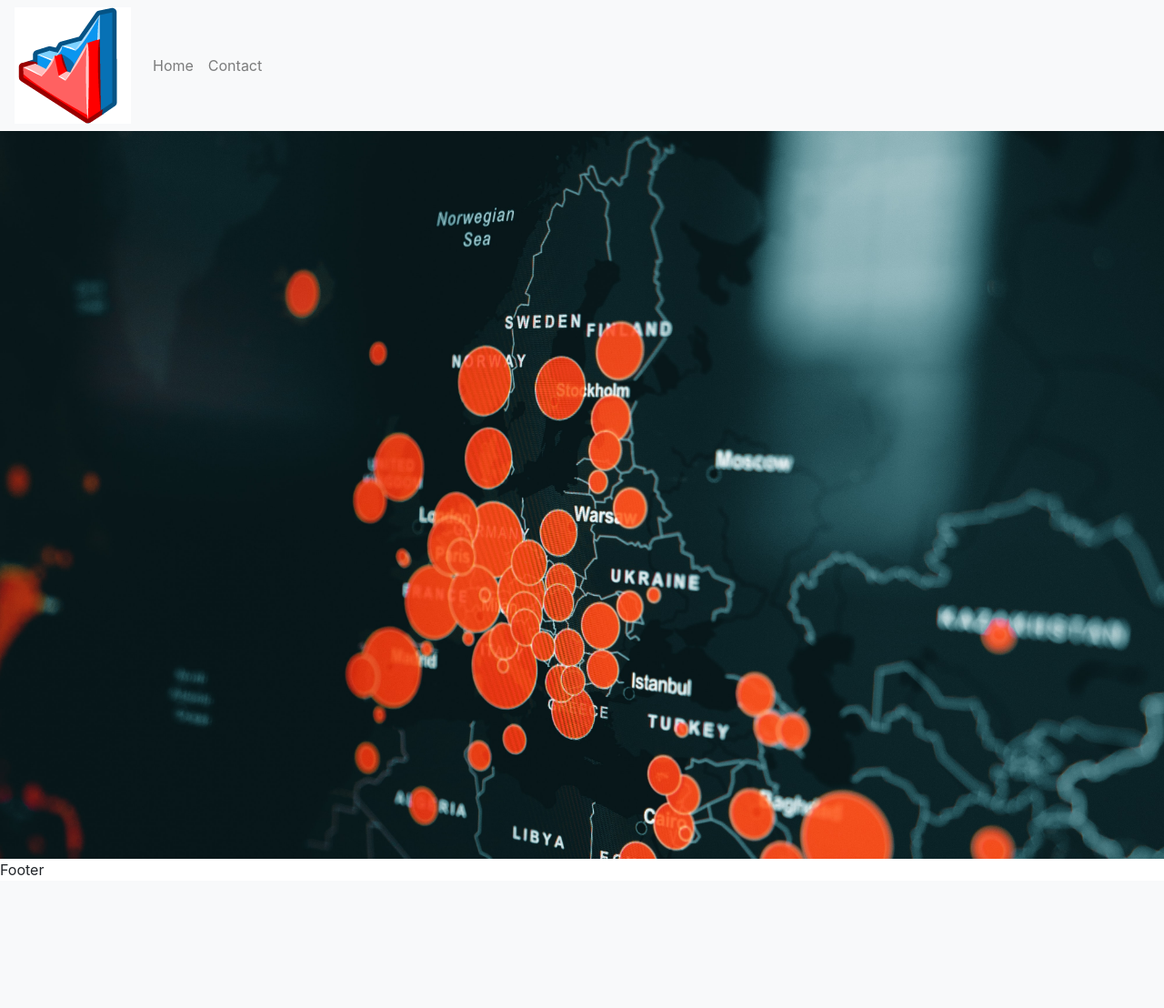
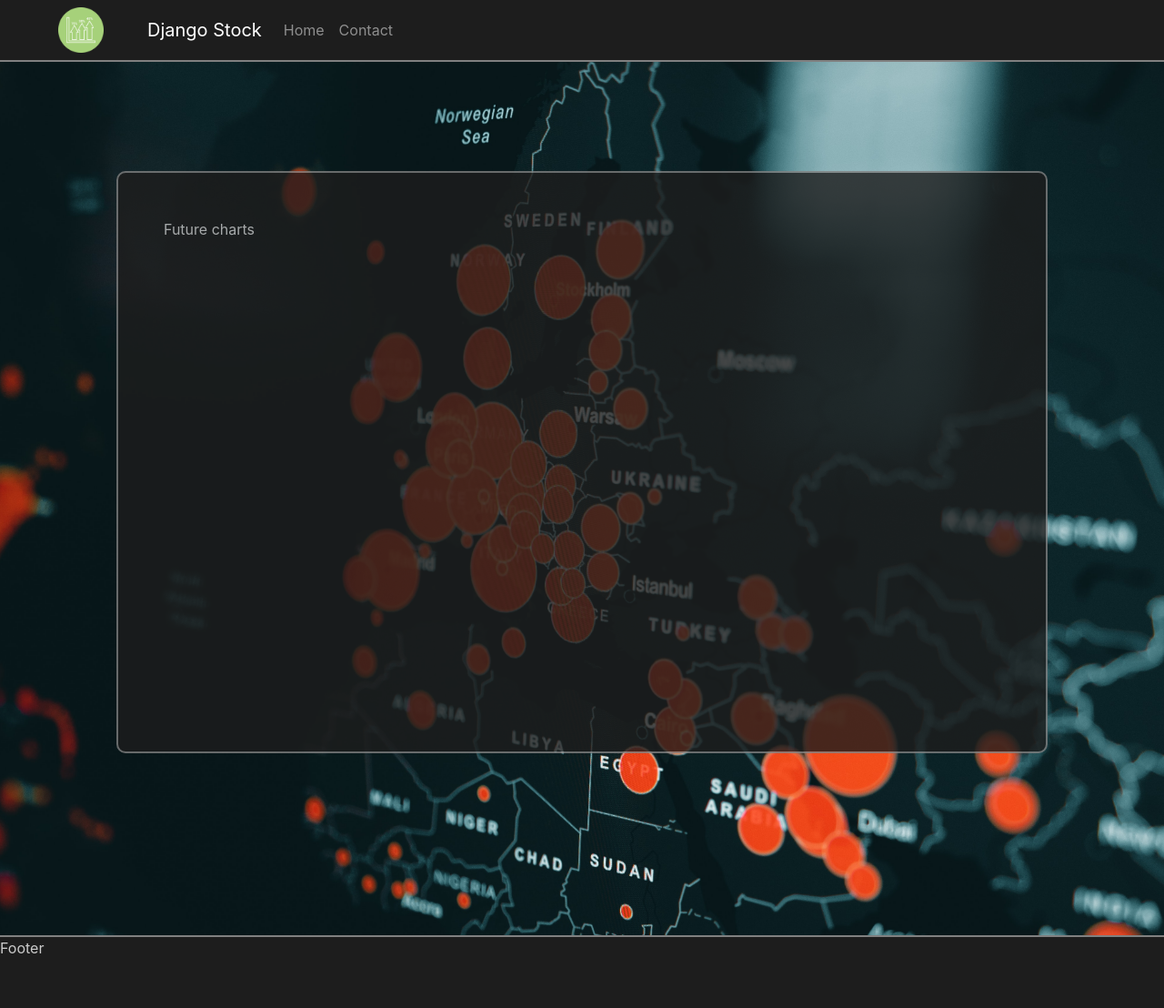
Before and after one commit to MichaelBabushkin/DjangoStock, a Django app: page / in a window 1280 px wide. Shown: the whole page at 91% size. Before the commit the page ends 962 px from the top, so only its background shows below. Run offline with Django 3.2, Linux system fonts and the light colour scheme; some libraries are stand-ins or nearby versions.

Commit message:
some cool css

```diff
--- a/DjangoStock/templates/base.html
+++ b/DjangoStock/templates/base.html
@@ -12,9 +12,9 @@
   <link rel="stylesheet" href="{%static '/styles/style.css' %}">
 </head>
 <body>
-<nav class="navbar navbar-expand-lg navbar-light bg-light">
-  <img src="{% static 'images/stats.png' %}" alt="">
-  <a class="navbar-brand" href="#">{{ title }}</a>
+<nav class="navbar navbar-expand-lg navbar-dark">
+  <img  id="logo" class="mx-5" src="{% static 'images/stats.png' %}" alt="">
+  <a class="navbar-brand" href="#">[[ title ]]</a>
   <button class="navbar-toggler" type="button" data-toggle="collapse" data-target="#navbarNav" aria-controls="navbarNav" aria-expanded="false" aria-label="Toggle navigation">
     <span class="navbar-toggler-icon"></span>
   </button>
--- a/DjangoStock/templates/index.html
+++ b/DjangoStock/templates/index.html
@@ -4,5 +4,11 @@
 {% block content %}
 <main>
 
+
+<div id="charts">
+Future  charts
+</div>
+
+
 </main>
 {% endblock %}
--- a/static/styles/style.css
+++ b/static/styles/style.css
@@ -1,6 +1,39 @@
+@keyframes start {
+    from {background-size: 100%;}
+    to {background-size: 150%;}
+
+}
 main {
-    height: 100vh;
+    height: 120vh;
+    padding: 10vh 0 10vh 0;
     background-attachment: fixed;
     background-image: url(/static/images/mapbg.jpg);
     background-size: 100%;
+    background-position: center;
+    animation: start 5s ease-in 1s infinite alternate-reverse forwards;
 }
+nav,
+#charts,
+footer {
+    background-color: #1d1d1d;
+    color: #cccccc;
+}
+nav {
+    border-bottom: 2px solid grey;
+}
+footer {
+    height: 10vh;
+    border-top: 2px solid grey;
+}
+#charts {
+    height:80vh;
+    width: 80vw;
+    margin: 5vh 10vw;
+    padding: 50px;
+    opacity: 0.8;
+    border-radius: 10px;
+    border: 2px solid grey;
+}
+#logo {
+    width: 50px;
+}
```
Also changed, not shown: static/images/stats.png, static/images/stats1.png (added).
